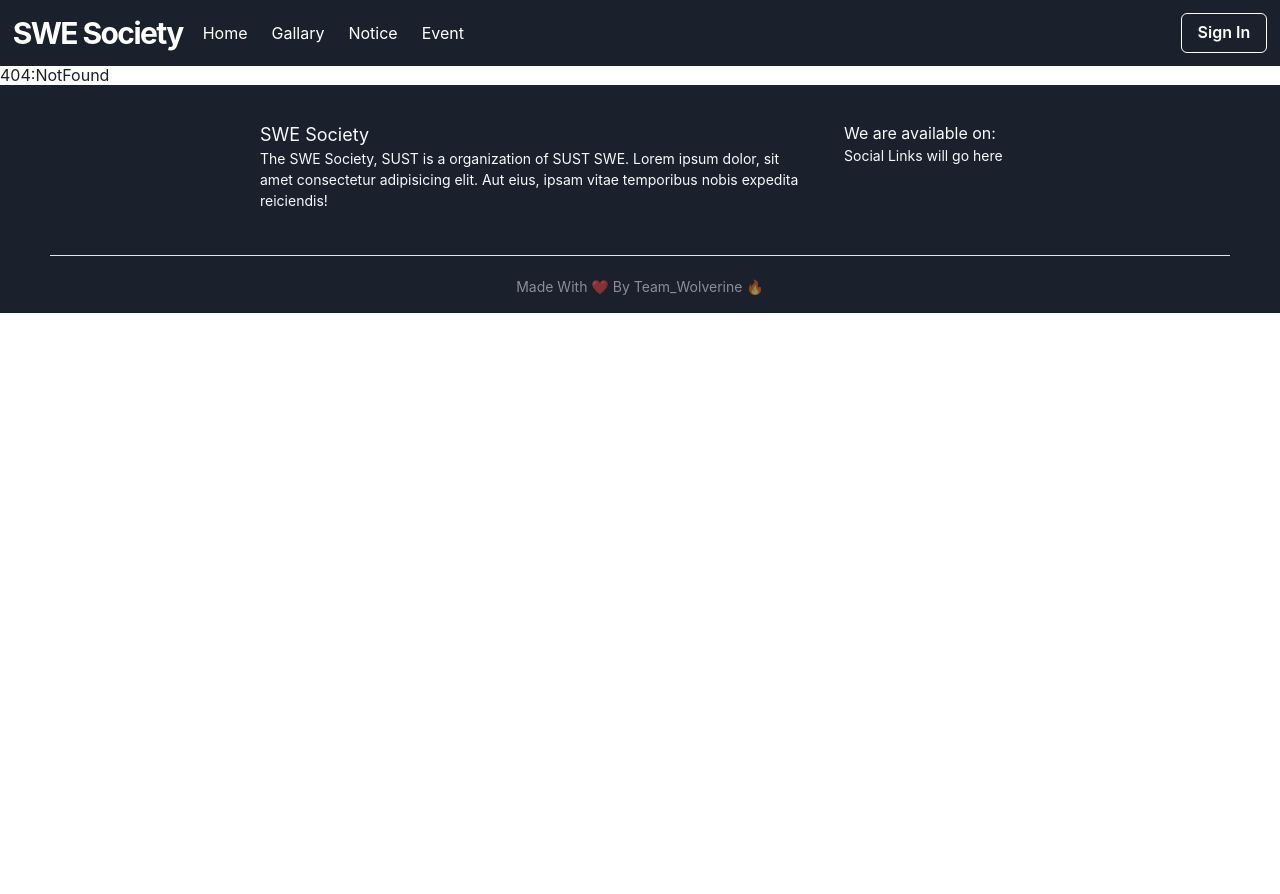
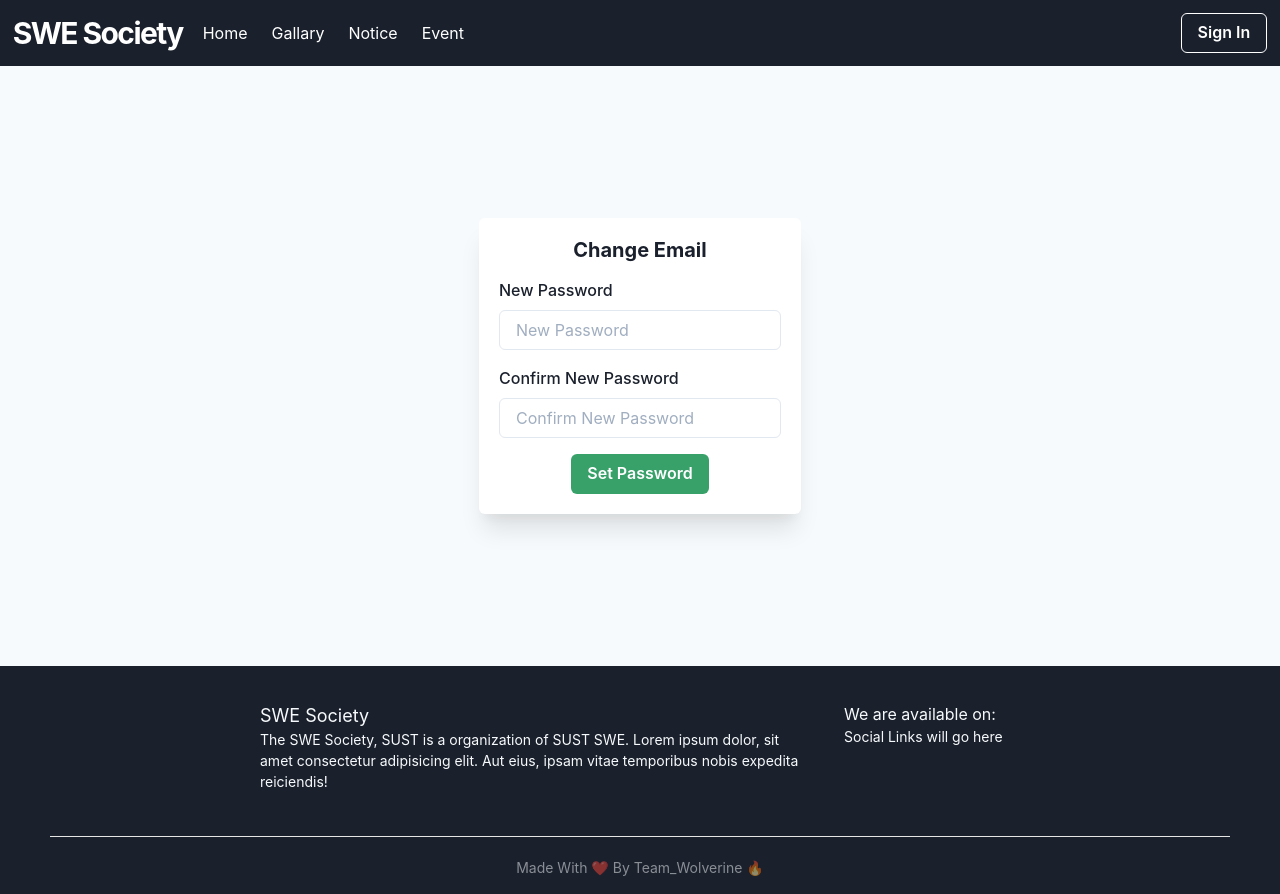
Before and after one commit to sust-swe/SWE-Society, a React (Create React App) app in the folder client/: page /resetpassword/1 in a window 1280 px wide. Before the commit the page ends 800 px from the top, so only its background shows below. Built offline with nearby package versions, Linux system fonts and the light colour scheme.

Commit message:
Forget and reset password

```diff
--- a/client/src/App.js
+++ b/client/src/App.js
@@ -23,6 +23,7 @@ import CreateCommittee from "./pages/createCommittee";
 import UpdateCommittee from "./pages/updateCommittee";
 import MyBlog from "./pages/myBlog";
 import ChangeEmail from "./pages/changeEmail";
+import ResetPassword from "./pages/resetPassword";
 
 
 function App() {
@@ -46,6 +47,7 @@ function App() {
         <ProtectedRoute exact path="/addpost" component={AddPost}/>
         <ProtectedRoute exact path="/blog" component={MyBlog}/>
         <ProtectedRoute exact path="/changeemail" component={ChangeEmail}/>
+        <Route exact path="/resetpassword/:token" component={ResetPassword}/>
         <Route path="*" component={NotFound} />
       </Switch>
 
--- a/client/src/components/profile/updatePassword.jsx
+++ b/client/src/components/profile/updatePassword.jsx
@@ -92,7 +92,7 @@ const UpdatePassword = () => {
               </FormControl>
 
               <FormControl mt={4}>
-                <FormLabel>Confirm New Password</FormLabel>
+                <FormLabel>New Password</FormLabel>
                 <Input
                   placeholder="New Password"
                   type="password"
--- /dev/null
+++ b/client/src/components/signIn/forgotPassword.jsx
@@ -0,0 +1,89 @@
+import {
+  Button,
+  useDisclosure,
+  Modal,
+  ModalOverlay,
+  ModalContent,
+  ModalHeader,
+  ModalCloseButton,
+  ModalBody,
+  ModalFooter,
+  FormControl,
+  FormLabel,
+  Input,
+  useToast,
+  Spinner,
+  Text,
+} from "@chakra-ui/react";
+import axios from "axios";
+import { useContext, useState } from "react";
+import { Link, useHistory } from "react-router-dom";
+import { AuthContext } from "../../contexts/authContext";
+
+const ForgotPassword = () => {
+  const { isOpen, onOpen, onClose } = useDisclosure();
+  const [email, setEmail] = useState("");
+  const [loading, setLoading] = useState(false);
+  const toast = useToast();
+  const { unauthorizedHandler } = useContext(AuthContext);
+  const history = useHistory();
+
+  const handleSubmit = (e) => {
+    e.preventDefault();
+    setLoading(true);
+
+    axios
+      .post("/api/user/password/forgot/", { email })
+      .then((res) => {
+        toast({
+          title: "Check inbox!",
+          description: "Email reset token is sent to your email!",
+          status: "success",
+          duration: 3000,
+          isClosable: true,
+        });
+        history.push("/changeemail");
+      })
+      .catch(unauthorizedHandler);
+  };
+
+  return (
+    <>
+      <Text color="teal.500" cursor="pointer" onClick={onOpen} m={1}>
+        Forgot Password?
+      </Text>
+
+      <Modal isOpen={isOpen} onClose={onClose}>
+        <ModalOverlay />
+        <ModalContent>
+          <ModalHeader>Forgot Password</ModalHeader>
+          <ModalCloseButton />
+          <form onSubmit={handleSubmit}>
+            <ModalBody>
+              <FormControl>
+                <FormLabel>Email</FormLabel>
+                <Input
+                  placeholder="Email"
+                  type="email"
+                  value={email}
+                  onChange={(e) => setEmail(e.target.value)}
+                />
+              </FormControl>
+            </ModalBody>
+
+            <ModalFooter>
+              <Button colorScheme="red" mr={3} onClick={onClose}>
+                Close
+              </Button>
+              <Button disabled={loading} type="submit" colorScheme="green">
+                {loading && <Spinner mr={3} />}Request Token
+              </Button>
+            </ModalFooter>
+          </form>
+        </ModalContent>
+      </Modal>
+    </>
+  );
+};
+
+export default ForgotPassword;
--- a/client/src/pages/changeEmail.jsx
+++ b/client/src/pages/changeEmail.jsx
@@ -39,7 +39,7 @@ const ChangeEmail = () => {
       })
       .catch((err) => {
         toast({
-          title: err.response.data.message,
+          title: err?.response?.data?.message,
           status: "error",
           duration: 3000,
           isClosable: true,
--- /dev/null
+++ b/client/src/pages/resetPassword.jsx
@@ -0,0 +1,105 @@
+import {
+  Box,
+  Button,
+  Center,
+  FormControl,
+  FormLabel,
+  Heading,
+  Input,
+  Spinner,
+  useToast,
+} from "@chakra-ui/react";
+import axios from "axios";
+import { useState } from "react";
+import { useHistory, useParams } from "react-router-dom";
+import Layout from "../components/generic/layout";
+
+const ResetPassword = () => {
+  let { token } = useParams();
+  const [newPassword, setNewPassword] = useState("");
+  const [confirmPassword, setConfirmPassword] = useState("");
+  const [loading, setLoading] = useState(false);
+  const toast = useToast();
+  const history = useHistory();
+
+  console.log(token);
+
+  const handleSubmit = (e) => {
+    e.preventDefault();
+    setLoading(true);
+
+    if (newPassword === confirmPassword) {
+      axios
+        .patch("/api/user/password/reset/" + token, {
+          password: newPassword,
+        })
+        .then((res) => {
+          toast({
+            title: "Password Updated!",
+            status: "success",
+            duration: 3000,
+            isClosable: true,
+          });
+          history.push("/signin");
+        })
+        .catch((err) => {
+          toast({
+            title: err?.response?.data?.message,
+            status: "error",
+            duration: 3000,
+            isClosable: true,
+          });
+        })
+        .finally(() => {
+          setLoading(false);
+          setNewPassword("");
+          setConfirmPassword("");
+        });
+    } else {
+      toast({
+        title: "Password did not match!",
+        status: "error",
+        duration: 3000,
+        isClosable: true,
+      });
+    }
+  };
+
+  return (
+    <Layout>
+      <Center minH="75vh">
+        <Box p={5} textAlign="center" bg="white" borderRadius="md" shadow="xl">
+          <Heading size="md">Change Email</Heading>
+          <form onSubmit={handleSubmit}>
+            <FormControl mt={4}>
+              <FormLabel>New Password</FormLabel>
+              <Input
+                placeholder="New Password"
+                type="password"
+                value={newPassword}
+                onChange={(e) => setNewPassword(e.target.value)}
+              />
+            </FormControl>
+
+            <FormControl mt={4}>
+              <FormLabel>Confirm New Password</FormLabel>
+              <Input
+                placeholder="Confirm New Password"
+                type="password"
+                value={confirmPassword}
+                onChange={(e) => setConfirmPassword(e.target.value)}
+                isInvalid={newPassword !== confirmPassword}
+              />
+            </FormControl>
+
+            <Button disabled={loading} type="submit" colorScheme="green" mt={4}>
+              {loading && <Spinner mr={3} />}Set Password
+            </Button>
+          </form>
+        </Box>
+      </Center>
+    </Layout>
+  );
+};
+
+export default ResetPassword;
--- a/client/src/pages/signIn.jsx
+++ b/client/src/pages/signIn.jsx
@@ -15,6 +15,7 @@ import { useContext, useState } from "react";
 import axios from "axios";
 import { Redirect, useHistory } from "react-router-dom";
 import { AuthContext } from "../contexts/authContext";
+import ForgotPassword from "../components/signIn/forgotPassword";
 
 const SignIn = (props) => {
   const [show, setShow] = useState(false);
@@ -101,10 +102,7 @@ const SignIn = (props) => {
             <hr style={{ padding: "5px" }} />
 
             <Text fontSize="xs">
-              <Link color="teal.500" href="#" m={1}>
-                Forgot Password?
-              </Link>
-              <br />
+              <ForgotPassword />
               <Link color="teal.500" href="#" m={1}>
                 Don't have an account?
               </Link>
```
Also changed, not shown: client/src/components/signIn/form.jsx (deleted, +0 -51 lines).
